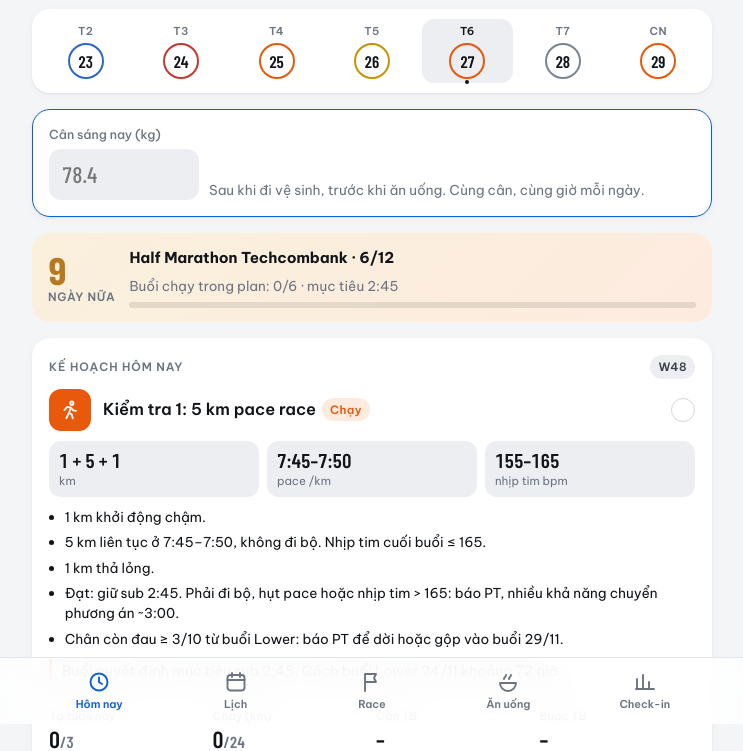
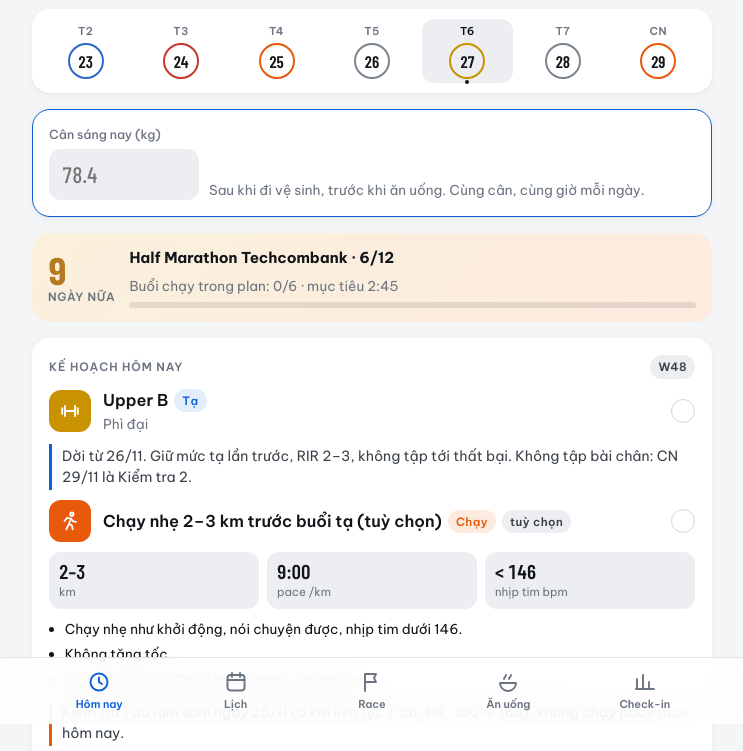
Before and after one commit to huynhduc1007/lichtap, a plain HTML site: page index.html in a window 1280 px wide. Shown: the part 76-827 px from the top of the page, without its empty margins (268-1011 px from the left). Drawn offline with nearby package versions, Linux system fonts and the light colour scheme.

Commit message:
Cập nhật Kiểm tra 1 (25/11), dời Upper B sang 27/11 (#6)
* Cập nhật kết quả 25/11 (Kiểm tra 1), 27/11 đổi sang chạy nhẹ

Co-Authored-By: Claude Opus 5.5 <noreply@anthropic.com>
Claude-Session: https://claude.ai/code/session_0172xgVuw9id1E9eZLDjsFqB

* 26/11 nghỉ, Upper B dời sang 27/11 + chạy nhẹ tuỳ chọn

Co-Authored-By: Claude Opus 5.5 <noreply@anthropic.com>
Claude-Session: https://claude.ai/code/session_0172xgVuw9id1E9eZLDjsFqB

---------

Co-authored-by: Claude <noreply@anthropic.com>

```diff
--- a/index.html
+++ b/index.html
@@ -430,7 +430,7 @@ nav.tabs a[data-v="race"][aria-current="page"]{color:var(--race)}
     <div class="stack-s"><div class="row between"><b class="num" style="font-size:1.2rem">Km 1–3</b><span class="tag run">8:00–8:10 /km · HR &lt; 155</span></div><p class="small">Khởi động trong race. Đám đông kéo bạn đi nhanh, đừng theo.</p></div>
     <div class="stack-s" style="border-top:1px solid var(--line);padding-top:12px"><div class="row between"><b class="num" style="font-size:1.2rem">Km 4–15</b><span class="tag run">7:45–7:50 /km · HR 155–165</span></div><p class="small">Chạy liên tục, chỉ đi bộ 15–20 giây ở trạm nước. Đồng hồ thường đo dài hơn cự ly thật 200–400 m, nên <b>pace trên đồng hồ cần khoảng 7:40</b>.</p></div>
     <div class="stack-s" style="border-top:1px solid var(--line);padding-top:12px"><div class="row between"><b class="num" style="font-size:1.2rem">Km 16–21</b><span class="tag run">7:30–7:45 /km · HR có thể &gt; 170</span></div><p class="small">Còn sức mới tăng tốc. Phần dồn tốc 7:28 như cuối buổi 22/11 để dành cho đoạn này.</p></div>
-    <p class="callout run"><b>Phương án dự phòng ~3:00</b> (8:30/km, chạy 5 phút / đi bộ 1 phút): dùng khi Kiểm tra 1 (27/11) hoặc Kiểm tra 2 (29/11) không giữ được 7:45–7:50 với nhịp tim ≤ 165 mà không đi bộ, hoặc trời nóng lúc xuất phát.</p>
+    <p class="callout run"><b>Phương án dự phòng ~3:00</b> (8:30/km, chạy 5 phút / đi bộ 1 phút): dùng khi Kiểm tra 1 (25/11) hoặc Kiểm tra 2 (29/11) không giữ được 7:45–7:50 với nhịp tim ≤ 165 mà không đi bộ, hoặc trời nóng lúc xuất phát.</p>
   </section>
   <div class="card">
     <p class="callout run"><b>Quy tắc trần:</b> nhịp tim vượt 168 trước km 15 thì giảm về 8:00 trong 1 km; vượt quá 2 lần thì chuyển sang phương án ~3:00. Nhịp tim quan trọng hơn pace.</p>
@@ -914,9 +914,9 @@ const PLAN={
  '2026-11-22':[R('Chạy dài 12–14 km',{km:11.87,kmTxt:'12–14',pace:'8:45–9:15',hr:'140–155',hrMax:155,long:true,note:'Thay cầu lông. Ăn sáng 60–90 phút trước: 2 chuối hoặc bánh mì không.',detail:['Chạy 5 phút, đi bộ 1 phút ngay từ km 1.','Thử gel ở km 5 và km 10, đúng loại sẽ dùng ngày race.','Mang nước hoặc chạy vòng có chỗ mua nước. Uống vài ngụm mỗi 15–20 phút.','Nhịp tim liên tục trên 160 dù đã chạy chậm: đi bộ, ghi lại, và mục tiêu race đổi thành "về đích trong cut-off".']})],
  '2026-11-23':[{k:'UA',note:'Thân trên, chân được nghỉ sau buổi chạy dài. Giữ mức tạ lần trước, RIR 2–3.'}],
  '2026-11-24':[{k:'LA',note:'Lower nhẹ (lâu chưa tập chân, tránh đau cơ cho buổi chạy mai): squat ~70% mức cũ, hip thrust, leg curl, seated row; mỗi bài 2 set, RIR 4. BỎ calf raise, không lunge, không hạ tạ chậm. Tối đa ~40 phút. 6×400 m trong plan mới bỏ tuần này.'}],
- '2026-11-25':[R('5 km chạy liên tục',{km:5,kmTxt:'5',pace:'8:00–8:30',hr:'< 157',hrMax:157,note:'Tập chạy đều không đi bộ: sửa thói quen chạy nhanh rồi đi bộ bù của buổi 22/11. Chân hơi mỏi sau Lower là bình thường.',detail:['Chạy liên tục cả 5 km, không đi bộ.','Không nhanh hơn 8:00, không tăng tốc cuối buổi.','Nhịp tim vượt 157 thì chậm lại.']})],
- '2026-11-26':[{k:'UB',note:'Thân trên, cách buổi Upper 23/11 đúng 72 giờ. Không tập bài chân: mai kiểm tra pace race.'}],
- '2026-11-27':[R('Kiểm tra 1: 5 km pace race',{km:7,kmTxt:'1 + 5 + 1',pace:'7:45–7:50',hr:'155–165',hrMax:165,note:'Buổi quyết định mục tiêu sub 2:45. Cách buổi Lower 24/11 khoảng 72 giờ.',detail:['1 km khởi động chậm.','5 km liên tục ở 7:45–7:50, không đi bộ. Nhịp tim cuối buổi ≤ 165.','1 km thả lỏng.','Đạt: giữ sub 2:45. Phải đi bộ, hụt pace hoặc nhịp tim > 165: báo PT, nhiều khả năng chuyển phương án ~3:00.','Chân còn đau ≥ 3/10 từ buổi Lower: báo PT để dời hoặc gộp vào buổi 29/11.']})],
+ '2026-11-25':[R('5 km chạy liên tục',{km:5,kmTxt:'5',pace:'8:00–8:30',hr:'< 157',hrMax:157,note:'Tập chạy đều không đi bộ: sửa thói quen chạy nhanh rồi đi bộ bù của buổi 22/11. Chân hơi mỏi sau Lower là bình thường.',detail:['Chạy liên tục cả 5 km, không đi bộ.','Không nhanh hơn 8:00, không tăng tốc cuối buổi.','Nhịp tim vượt 157 thì chậm lại.','Kết quả: 5 km liên tục 7:56/km (7:59 · 7:54 · 8:06 · 7:57 · 7:44), HR ~150 → 165–168, 30–33°C. Tính là Kiểm tra 1: gần đạt, chậm ~8 giây/km so với 7:45–7:50.']})],
+ '2026-11-26':[{k:'REST',title:'Nghỉ',sub:'Upper B dời sang 27/11. Không tập bù.'}],
+ '2026-11-27':[{k:'UB',note:'Dời từ 26/11. Giữ mức tạ lần trước, RIR 2–3, không tập tới thất bại. Không tập bài chân: CN 29/11 là Kiểm tra 2.'},R('Chạy nhẹ 2–3 km trước buổi tạ (tuỳ chọn)',{opt:true,km:3,kmTxt:'2–3',pace:'9:00',hr:'< 146',hrMax:146,note:'Kiểm tra 1 đã làm sớm ngày 25/11 (5 km liên tục 7:56, HR ~150 → 168), không chạy pace race hôm nay.',detail:['Chạy nhẹ như khởi động, nói chuyện được, nhịp tim dưới 146.','Không tăng tốc.','Chân còn mỏi từ 25/11 thì bỏ chạy, chỉ tập tạ.']})],
  '2026-11-28':[{k:'REST',title:'Nghỉ hoặc đi bộ',sub:'Ăn đủ cơm, ngủ sớm cho buổi 12 km mai.'}],
  '2026-11-29':[R('Kiểm tra 2 · chạy dài 12 km: 6 nhẹ + 6 pace race',{km:12,kmTxt:'6 + 6',pace:'8:30 → 7:50',hr:'< 150 → ≤ 165',hrMax:165,long:true,note:'Buổi tổng duyệt. Nghỉ cầu lông.',detail:['Chạy vào giờ xuất phát của giải nếu được, ăn sáng y như sáng race.','6 km đầu nhẹ ở 8:30, nhịp tim dưới 150.','6 km cuối liên tục ở 7:50, về đích với nhịp tim ≤ 165, không đi bộ.','Mặc đúng giày, tất, quần áo race. Thử gel và điện giải như ngày race.','Không đạt (phải đi bộ, hụt pace hoặc nhịp tim > 165): chuyển phương án ~3:00.']})],
  '2026-11-30':[{k:'UT',opt:true,note:'Tuần bận đầu tháng + giảm tải: buổi tạ duy nhất trong tuần, 30–40 phút, tuỳ chọn. Không tập tạ chân tới sau race.'}],
@@ -1297,6 +1297,7 @@ $('cal').addEventListener('click',openDay);
 $('phase-table').innerHTML=PHASES.map(p=>'<tr class="'+(TODAY>=p.from&&TODAY<=p.to?'now':'')+'"><td class="n">'+p.wk+'<br><span class="xs muted" style="font-family:var(--f-body)">'+dm(p.from)+'–'+dm(p.to)+'</span></td><td>'+esc(p.name)+'</td><td>'+esc(p.setTxt)+'</td><td class="n">'+p.rir+'</td><td class="n">'+p.rirI+'</td></tr>').join('');
 $('guide').innerHTML=GUIDE;
 const CHANGELOG=[
+ ['26/11/2026','Buổi 25/11 chạy liên tục 5 km ở 7:56/km, HR ~150 → 168 (30–33°C): tính là Kiểm tra 1, gần đạt. Bỏ Kiểm tra 1 ngày 27/11 để chân tươi cho Kiểm tra 2 (29/11). 26/11 nghỉ; Upper B dời sang 27/11, kèm chạy nhẹ 2–3 km tuỳ chọn, không tăng tốc. Giảm tải giữ cường độ, giảm khối lượng (Bosquet et al. 2007). Kiểm tra 2 quyết định: HR 6 km cuối vượt 168 thì mục tiêu đổi sang ~2:55 (~8:15/km).'],
  ['24/11/2026','Theo plan mới (mục tiêu sub 2:45, dự phòng ~3:00) và lịch tạ: 24/11 Lower nhẹ (2 set, RIR 4, bỏ calf raise/lunge) thay 6×400 m; 25/11 5 km liên tục 8:00–8:30; 26/11 Upper; 27/11 Kiểm tra 1 (5 km 7:45–7:50, HR ≤ 165); 29/11 Kiểm tra 2 (12 km: 6 nhẹ + 6 ở 7:50), nghỉ cầu lông; 3/12 4×1 phút ~6:30. Kiểm tra cách tạ chân ≥ 72 giờ vì tạ chân làm giảm running economy tới ~24 giờ và DOMS nặng nhất 24–72 giờ, nặng hơn khi lâu không tập (Doma & Deakin 2013; Nosaka et al. 2001). Race: km 4–15 7:45–7:50 (đồng hồ ~7:40), trần HR 168; giữ gel km 5/10/15 (Thomas, Erdman & Burke 2016).'],
  ['23/11/2026','Sau buổi 22/11 (11,87 km, khối 10 km 8:19/km, HR TB 149 ở 33°C): 25/11 chạy liên tục 4 km 8:20–8:30; 29/11 4 km cuối giữ 8:20, về đích HR < 160; race km 6–15 đoạn chạy không nhanh hơn 8:00, uống ở mọi trạm + điện giải. Dự báo race ~3:00.'],
  ['21/11/2026','Thêm half marathon 6/12 vào lịch 20/11–13/12. CN 22/11 và 29/11 chạy dài thay cầu lông; cầu lông nghỉ tới 13/12.'],
```
